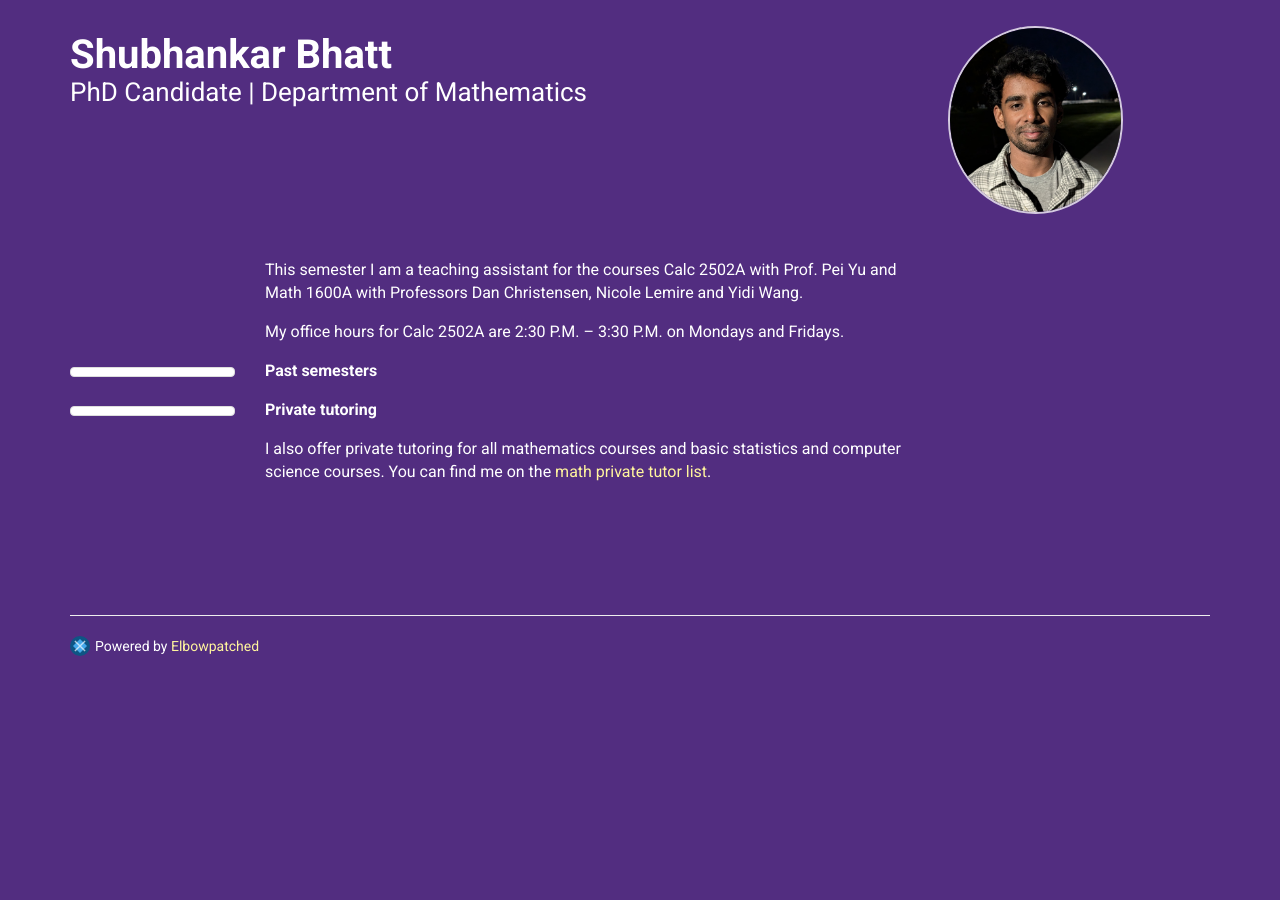
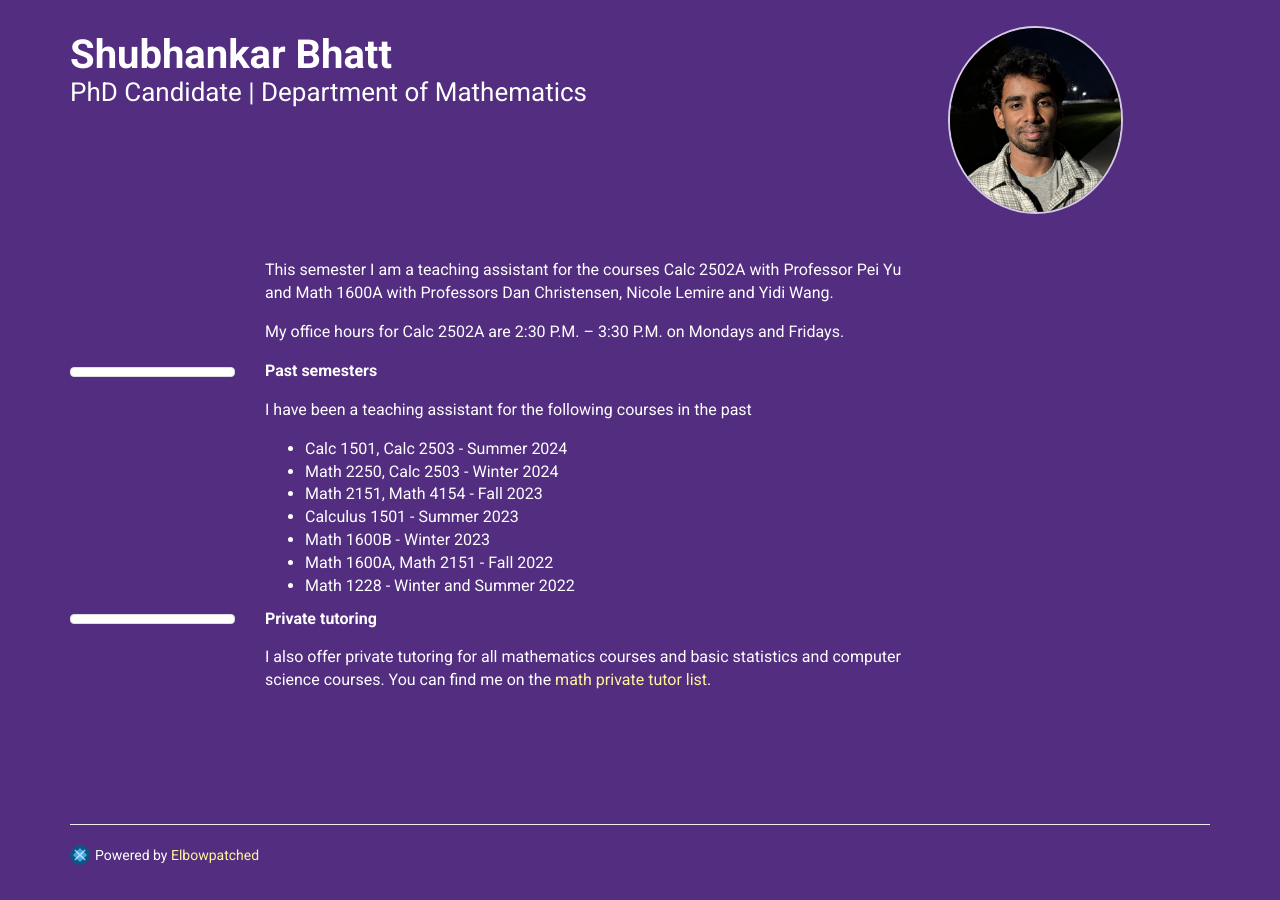
Before and after one commit to Mengxu3/mengxu3.github.io, a Jekyll site: the page built from index.html, in a window 1280 px wide and 900 px high, scrolled down 1171 px. Built offline with Jekyll 4.4.1, drawn with Linux system fonts in a browser that asks for light colours; nearby versions of some CDN libraries; before the commit the page ends 1923 px from its top, so only the background shows below that.

Commit message:
Added TA history

```diff
--- a/_data/projects.yml
+++ b/_data/projects.yml
@@ -1,13 +1,28 @@
 -
   name: Current semester
   description: >
-        This semester I am a teaching assistant for the courses Calc 2502A with Prof. Pei Yu and Math 1600A with Professors Dan Christensen, Nicole Lemire and Yidi Wang.
+        This semester I am a teaching assistant for the courses Calc 2502A with Professor Pei Yu and Math 1600A with Professors Dan Christensen, Nicole Lemire and Yidi Wang.
 
 
         My office hours for Calc 2502A are 2:30 P.M. -- 3:30 P.M. on Mondays and Fridays.
 -
   name: Past semesters
   description: >
+        I have been a teaching assistant for the following courses in the past
+
+        - Calc 1501, Calc 2503 - Summer 2024
+
+        - Math 2250, Calc 2503 - Winter 2024
+
+        - Math 2151, Math 4154 - Fall 2023
+
+        - Calculus 1501 - Summer 2023
+
+        - Math 1600B - Winter 2023
+
+        - Math 1600A, Math 2151 - Fall 2022
+
+        - Math 1228 - Winter and Summer 2022
 
 -
   name: Private tutoring
```
